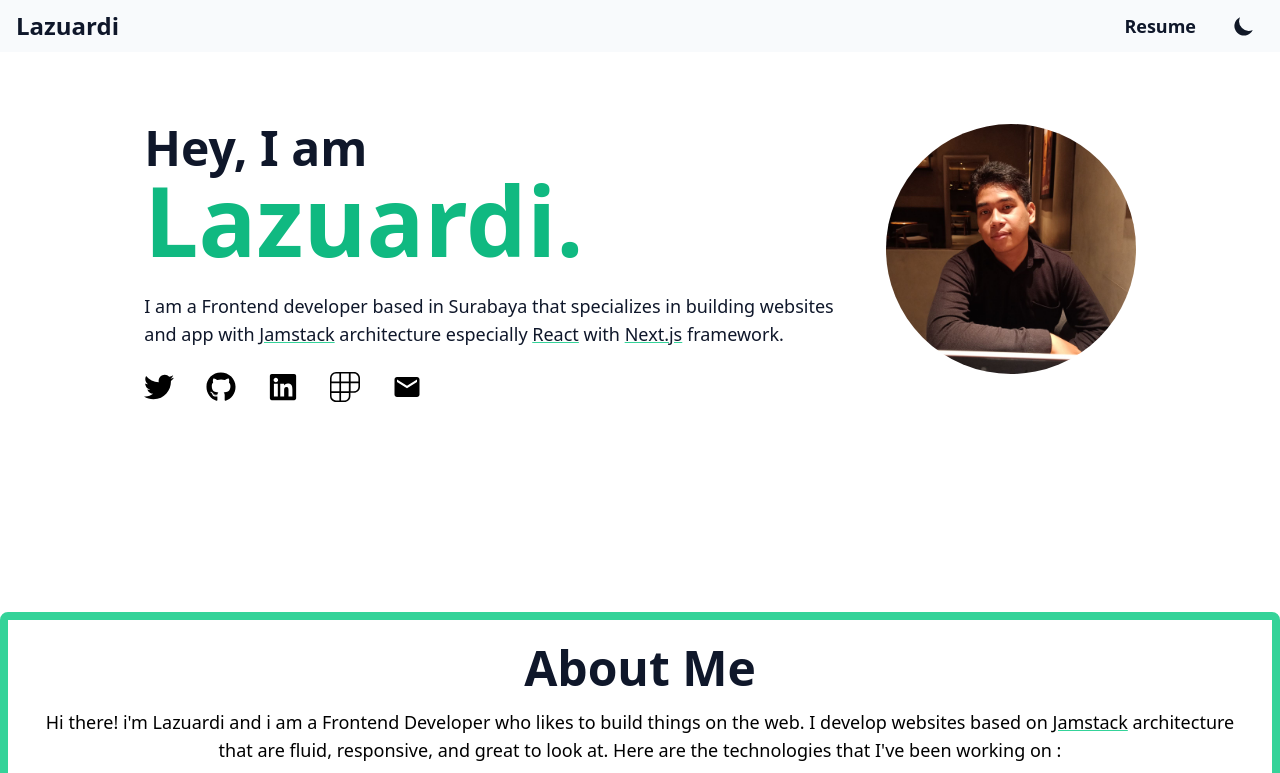
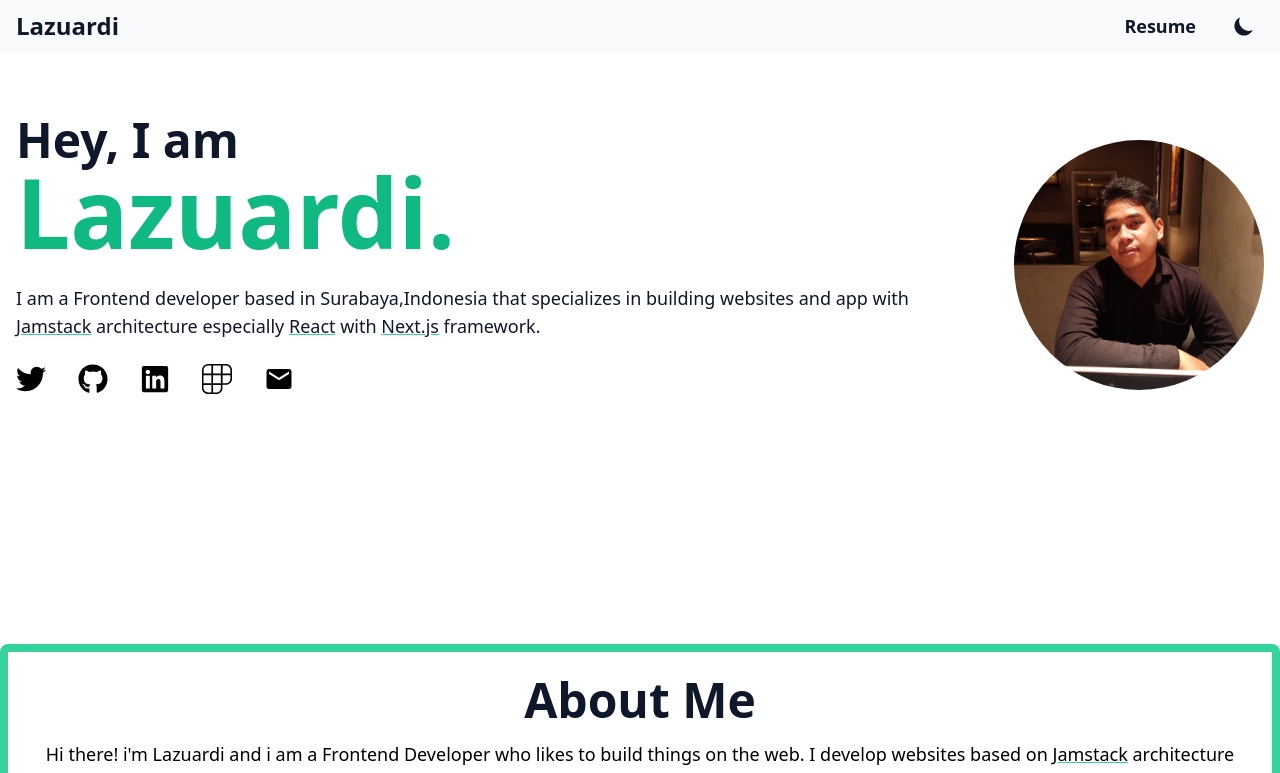
Before and after one commit to lazu-ardi/my-website, a Next.js app: page / in a window 1280 px wide. Shown: the top 773 px of the page. Built offline with nearby package versions, Linux system fonts and the light colour scheme.

Commit message:
feat: tidy up text

```diff
--- a/src/components/layout/IndexCallout.tsx
+++ b/src/components/layout/IndexCallout.tsx
@@ -7,19 +7,19 @@ import Profile from '/public/assets/profile.jpg';
 
 const IndexCallout = () => {
   return (
-    <div className="container mx-auto px-4">
-      <div className="item-center flex flex-col-reverse text-center lg:-mx-4 lg:flex lg:flex-row lg:space-x-5 lg:text-left justify-center">
-        <div className="lg:mt-12 lg:px-4 ">
-          <h1 className="text-2xl font-bold text-slate-900 dark:text-slate-50 lg:text-5xl">
+    <div className="container mx-auto px-4 py-4">
+      <div className="flex flex-col-reverse lg:-mx-4 lg:flex lg:flex-row lg:space-x-5 lg:text-left">
+        <div className="lg:mt-6 px-4">
+          <h2 className="text-2xl font-bold text-center text-slate-900 dark:text-slate-50 lg:text-5xl lg:text-left">
             Hey, I am
-          </h1>
-          <h1 className="text-6xl font-bold text-emerald-500 dark:text-cyan-400 lg:text-8xl">
+          </h2>
+          <h1 className="text-6xl font-bold text-center text-emerald-500 dark:text-cyan-400 lg:text-8xl lg:text-left">
             Lazuardi.
           </h1>
           <div className="mt-6 text-slate-900 dark:text-slate-50">
-            <p className="mb-4 text-lg lg:text-left">
-              I am a Frontend developer based in Surabaya that specializes in
-              building websites <br /> and app with{' '}
+            <p className="mb-4 text-lg text-left">
+              I am a Frontend developer based in Surabaya,Indonesia that
+              specializes in building websites and app with{' '}
               <a
                 href="https://jamstack.org/"
                 className="underline decoration-emerald-400 hover:text-emerald-600 hover:dark:text-cyan-400 dark:decoration-cyan-400 "
@@ -99,7 +99,7 @@ const IndexCallout = () => {
           </div>
         </div>
 
-        <div className="mb-10 flex-shrink-0 lg:mt-12 lg:px-4">
+        <div className="mb-10 flex-shrink-0 lg:mt-12 lg:px-4 text-center">
           <Image
             src={Profile}
             alt="Profile"
```
